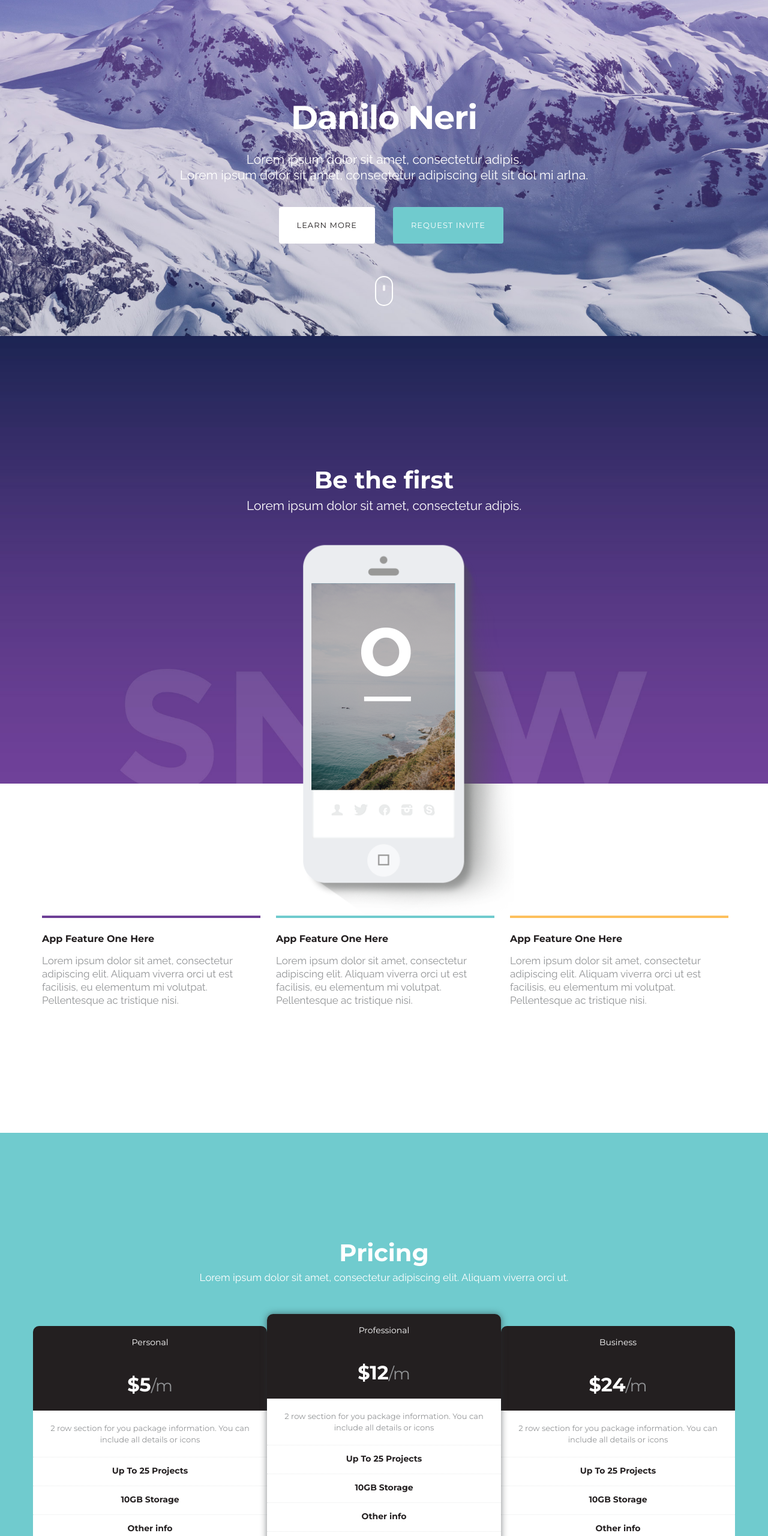
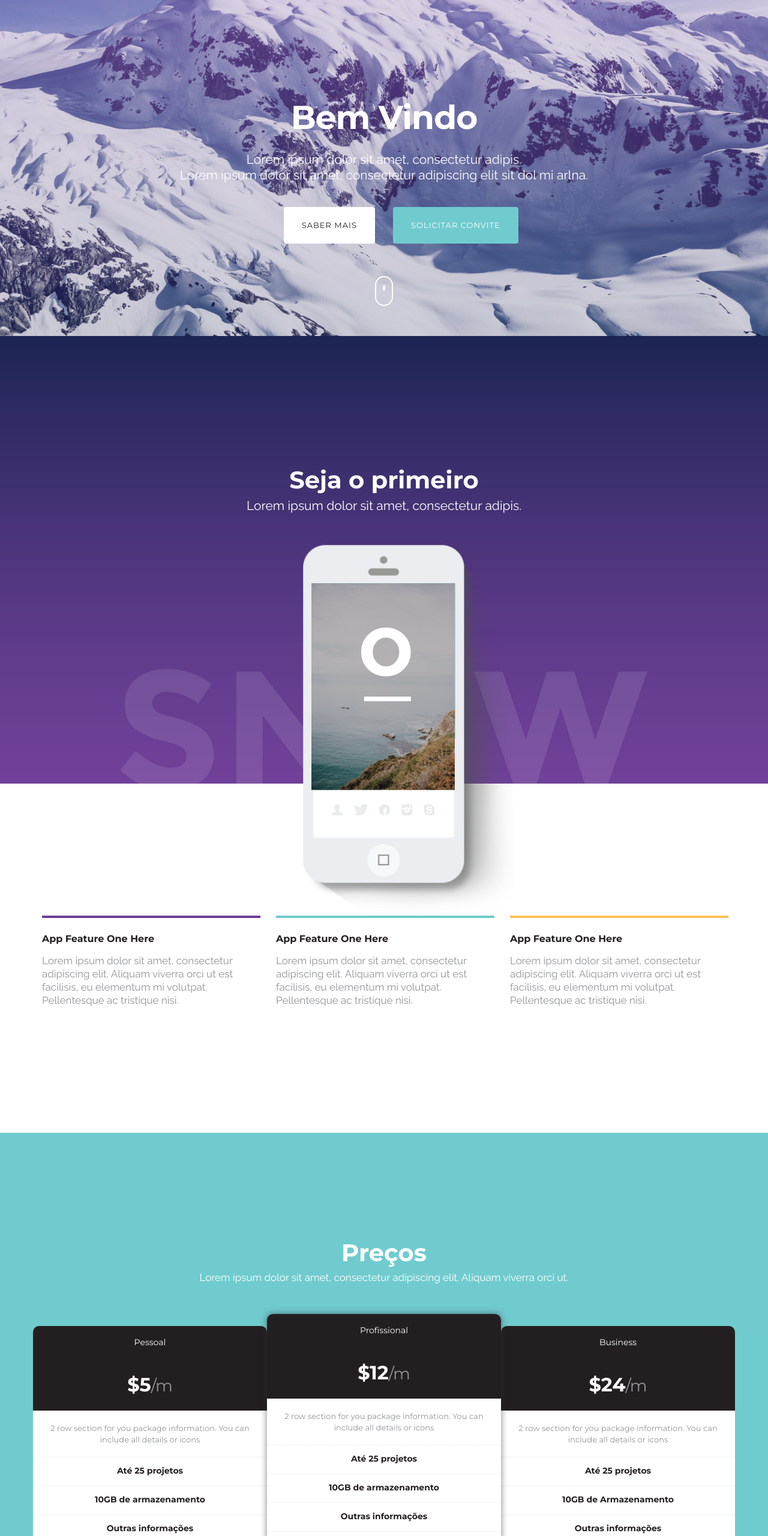
Before and after one commit to djneris/Site-Netilify, a plain HTML site: page index.html in a window 1280 px wide. Shown: the part 240-2800 px from the top of the page at 60% size. Drawn offline with nearby package versions, Linux system fonts and the light colour scheme.

Commit message:
Tradução

```diff
--- a/index.html
+++ b/index.html
@@ -1,7 +1,7 @@
 <!DOCTYPE html>
 <html lang="pt-br"><head>
   <meta charset="utf-8">
-  <title>Snow Landing Page Theme | Created By Visual Soldiers</title>
+  <title>Sites</title>
   <meta name="keywords" content="">
   <meta name="description" content="">
   <meta name="viewport" content="width=device-width, initial-scale=1.0, maximum-scale=1.0, user-scalable=no">
@@ -40,8 +40,8 @@
         </div>
         <div class="navbar-collapse collapse">
           <ul class="nav navbar-nav navbar-right">
-            <li><a href="#pricing" class="scroll">Pricing</a></li>
-            <li><a href="#">Sign in</a></li>
+            <li><a href="#pricing" class="scroll">Preço</a></li>
+            <li><a href="#">Entrar</a></li>
           </ul>
         </div><!--/.navbar-collapse -->
       </div>
@@ -54,13 +54,13 @@
             <a href="index.html"><img src="img/logo.svg" alt="Logo"></a>
           </div>
           <div class="col-xs-6 signin text-right navbar-nav">
-            <a href="#pricing" class="scroll">Pricing</a>&nbsp; &nbsp;<a href="#">Sign in</a>
+            <a href="#pricing" class="scroll">Preço</a>&nbsp; &nbsp;<a href="#">Entrar</a>
           </div>
         </div>
 
         <div class="row header-info">
           <div class="col-sm-10 col-sm-offset-1 text-center">
-            <h1 class="wow fadeIn">Danilo Neri</h1>
+            <h1 class="wow fadeIn">Bem Vindo</h1>
             <br />
             <p class="lead wow fadeIn" data-wow-delay="0.5s">Lorem ipsum dolor sit amet, consectetur adipis. <br>
             Lorem ipsum dolor sit amet, consectetur adipiscing elit sit dol mi arlna.</p>
@@ -70,10 +70,10 @@
               <div class="col-md-8 col-md-offset-2 col-sm-10 col-sm-offset-1">
                 <div class="row">
                   <div class="col-xs-6 text-right wow fadeInUp" data-wow-delay="1s">
-                    <a href="#be-the-first" class="btn btn-secondary btn-lg scroll">Learn More</a>
+                    <a href="#be-the-first" class="btn btn-secondary btn-lg scroll">SABER MAIS</a>
                   </div>
                   <div class="col-xs-6 text-left wow fadeInUp" data-wow-delay="1.4s">
-                    <a href="#invite" class="btn btn-primary btn-lg scroll">Request Invite</a>
+                    <a href="#invite" class="btn btn-primary btn-lg scroll">SOLICITAR CONVITE</a>
                   </div>
                 </div><!--End Button Row-->
               </div>
@@ -92,7 +92,7 @@
       <div class="container">
         <div class="row">
           <div class="col-sm-8 col-sm-offset-2 text-center margin-30 wow fadeIn" data-wow-delay="0.6s">
-            <h2>Be the first</h2>
+            <h2>Seja o primeiro</h2>
             <p class="lead">Lorem ipsum dolor sit amet, consectetur adipis.</p>
           </div>
         </div>
@@ -131,7 +131,7 @@
       <div class="container">
         <div class="row margin-40">
           <div class="col-sm-8 col-sm-offset-2 text-center">
-            <h2 class="white">Pricing</h2>
+            <h2 class="white">Preços</h2>
             <p class="white">Lorem ipsum dolor sit amet, consectetur adipiscing elit. Aliquam viverra orci ut.</p>
           </div>
         </div>
@@ -141,26 +141,25 @@
           <div class="col-sm-4 pricing-container wow fadeInUp" data-wow-delay="1s">
             <br />
             <ul class="list-unstyled pricing-table text-center">
-    					<li class="headline"><h5 class="white">Personal</h5></li>
+    					<li class="headline"><h5 class="white">Pessoal</h5></li>
     					<li class="price"><div class="amount">$5<small>/m</small></div></li>
     					<li class="info">2 row section for you package information. You can include all details or icons</li>
-    					<li class="features first">Up To 25 Projects</li>
-    					<li class="features">10GB Storage</li>
-    					<li class="features">Other info</li>
-    					<li class="features last btn btn-secondary btn-wide"><a href="#">Get Started</a></li>
+    					<li class="features first">Até 25 projetos</li>
+    					<li class="features">10GB de armazenamento</li>
+    					<li class="features">Outras informações</li>
+    					<li class="features last btn btn-secondary btn-wide"><a href="#">INICIAR</a></li>
     				</ul>
           </div>
 
           <div class="col-sm-4 pricing-container wow fadeInUp" data-wow-delay="0.4s">
             <ul class="list-unstyled pricing-table active text-center">
-    					<li class="headline"><h5 class="white">Professional</h5></li>
+    					<li class="headline"><h5 class="white">Profissional</h5></li>
     					<li class="price"><div class="amount">$12<small>/m</small></div></li>
     					<li class="info">2 row section for you package information. You can include all details or icons</li>
-    					<li class="features first">Up To 25 Projects</li>
-    					<li class="features">10GB Storage</li>
-    					<li class="features">Other info</li>
-    					<li class="features">Other info</li>
-    					<li class="features last btn btn-secondary btn-wide"><a href="#">Get Started</a></li>
+    					<li class="features first">Até 25 projetos</li>
+    					<li class="features">10GB de armazenamento</li>
+    					<li class="features">Outras informações</li>
+    					<li class="features last btn btn-secondary btn-wide"><a href="#">INICIAR</a></li>
     				</ul>
           </div>
 
@@ -170,10 +169,10 @@
     					<li class="headline"><h5 class="white">Business</h5></li>
     					<li class="price"><div class="amount">$24<small>/m</small></div></li>
     					<li class="info">2 row section for you package information. You can include all details or icons</li>
-    					<li class="features first">Up To 25 Projects</li>
-    					<li class="features">10GB Storage</li>
-    					<li class="features">Other info</li>
-    					<li class="features last btn btn-secondary btn-wide"><a href="#">Get Started</a></li>
+    					<li class="features first">Até 25 projetos</li>
+    					<li class="features">10GB de Armazenamento</li>
+    					<li class="features">Outras informações</li>
+    					<li class="features last btn btn-secondary btn-wide"><a href="#">INICIAR</a></li>
     				</ul>
           </div>
 
@@ -188,7 +187,7 @@
         <div class="row">
           <div class="col-sm-8 col-sm-offset-2 text-center">
             <i class="fa fa-envelope-o margin-40"></i>
-            <h2 class="black">Get the invite</h2>
+            <h2 class="black">Receba o convite</h2>
             <br />
             <p class="black">Lorem ipsum dolor sit amet, consectetur adipiscing elit. Aliquam viverra orci ut.</p>
             <br />
@@ -197,9 +196,9 @@
               <div class="col-sm-8 col-sm-offset-2 col-md-6 col-md-offset-3">
                 <form role="form">
                   <div class="form-group">
-                    <input type="email" class="form-control" id="exampleInputEmail1" placeholder="Enter Email">
+                    <input type="email" class="form-control" id="exampleInputEmail1" placeholder="Email">
                   </div>
-                  <button type="submit" class="btn btn-primary btn-lg">Request Invite</button>
+                  <button type="submit" class="btn btn-primary btn-lg">Solicitar convite</button>
                 </form>
               </div>
             </div><!--End Form row-->
@@ -218,7 +217,7 @@
             <a href="#" target="_blank">
             <img class="news-img pull-left" src="img/press-01.jpg" alt="Tech Crunch">
             <p class="black">Lorem ipsum dolor sit amet, consectetur adipiscing elit. Aliquam viverra orci ut.<br />
-            <small><em>Tech Crunch - January 15, 2015</em></small></p>
+            <small><em>Tech Crunch - 15 de janeiro de 2019</em></small></p>
             </a>
           </div>
         </div>
@@ -228,7 +227,7 @@
             <a href="#" target="_blank">
             <img class="news-img pull-left" src="img/press-02.jpg" alt="Forbes">
             <p class="black">Lorem ipsum dolor sit amet, consectetur adipiscing elit. Aliquam viverra orci ut. <br />
-            <small><em>Forbes - Feb 25, 2015</em></small></p>
+            <small><em>Forbes - 25 de fevereiro de 2019</em></small></p>
             </a>
           </div>
         </div>
@@ -243,7 +242,7 @@
         <div class="row">
           <div class="col-sm-8 margin-20">
             <ul class="list-inline social">
-              <li>Connect with us on</li>
+              <li>Conecte-se conosco</li>
               <li><a href="#"><i class="fa fa-twitter"></i></a></li>
               <li><a href="#"><i class="fa fa-facebook"></i></a></li>
               <li><a href="#"><i class="fa fa-instagram"></i></a></li>
@@ -251,8 +250,8 @@
           </div>
 
           <div class="col-sm-4 text-right">
-            <p><small>Copyright &copy; 2014. All rights reserved. <br>
-	            Created by <a href="http://visualsoldiers.com">Visual Soldiers</a></small></p>
+            <p><small>Copyright &copy; 2014. Todos direitos reservados. <br>
+	            Created by <a href="#">Danilo Neri</a></small></p>
           </div>
         </div>
 
```
